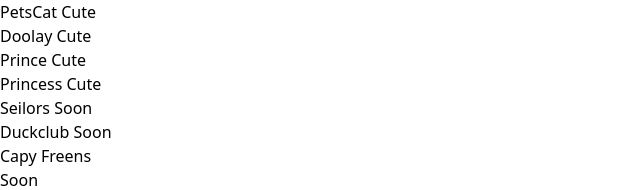
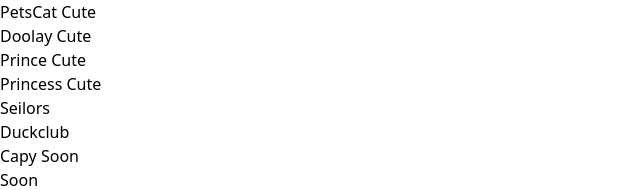
Before and after one commit to YuwanA55/Generate_pfp, a React (Vite) app: page / in a window 1280 px wide. Shown: the top 190 px of the page, without its empty margins (0-640 px from the left). Built offline with nearby package versions, Linux system fonts and the light colour scheme.

Commit message:
Pembaruan Link

```diff
--- a/src/compo/Nav.jsx
+++ b/src/compo/Nav.jsx
@@ -53,19 +53,19 @@ const Nav = () => {
 
       <div className="w-full sm:w-1/2 md:w-1/4 p-6 bg-pink-600">
       <Link to="/Seilors">
-        <h1 className="text-purple-50 font-bold">Seilors Soon</h1>
+        <h1 className="text-purple-50 font-bold">Seilors</h1>
         </Link>
       </div>
 
       <div className="w-full sm:w-1/2 md:w-1/4 p-6 bg-sky-600">
       <Link to="/duck">
-        <h1 className="text-purple-50 font-bold">Duckclub Soon</h1>
+        <h1 className="text-purple-50 font-bold">Duckclub</h1>
         </Link>
       </div>
 
       <div onClick={soon} className="w-full sm:w-1/2 md:w-1/4 p-6 bg-orange-600">
         <a href="#" >
-        <h1 className="text-purple-50 font-bold">Capy Freens</h1>
+        <h1 className="text-purple-50 font-bold">Capy Soon</h1>
         </a>
       </div>
 
```
